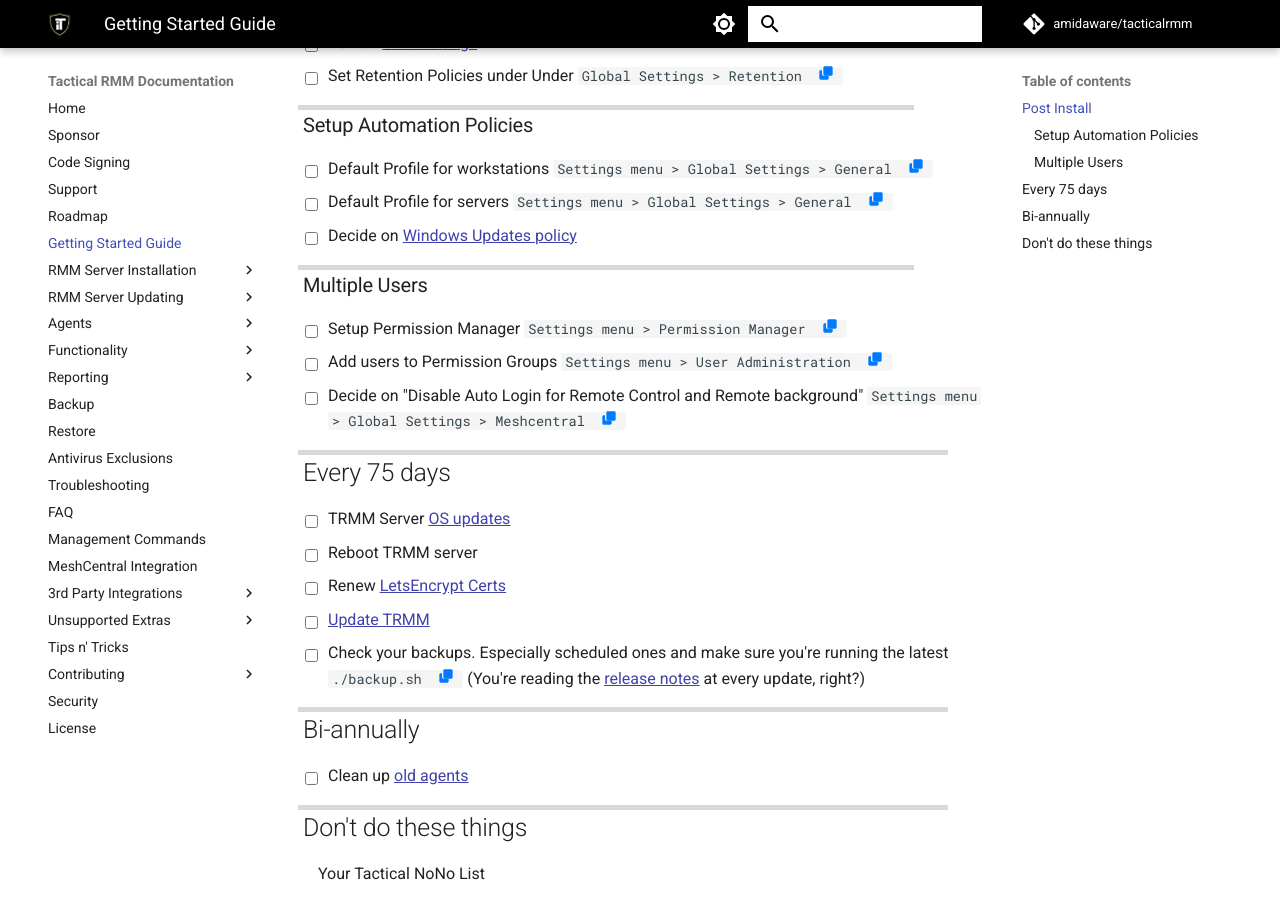
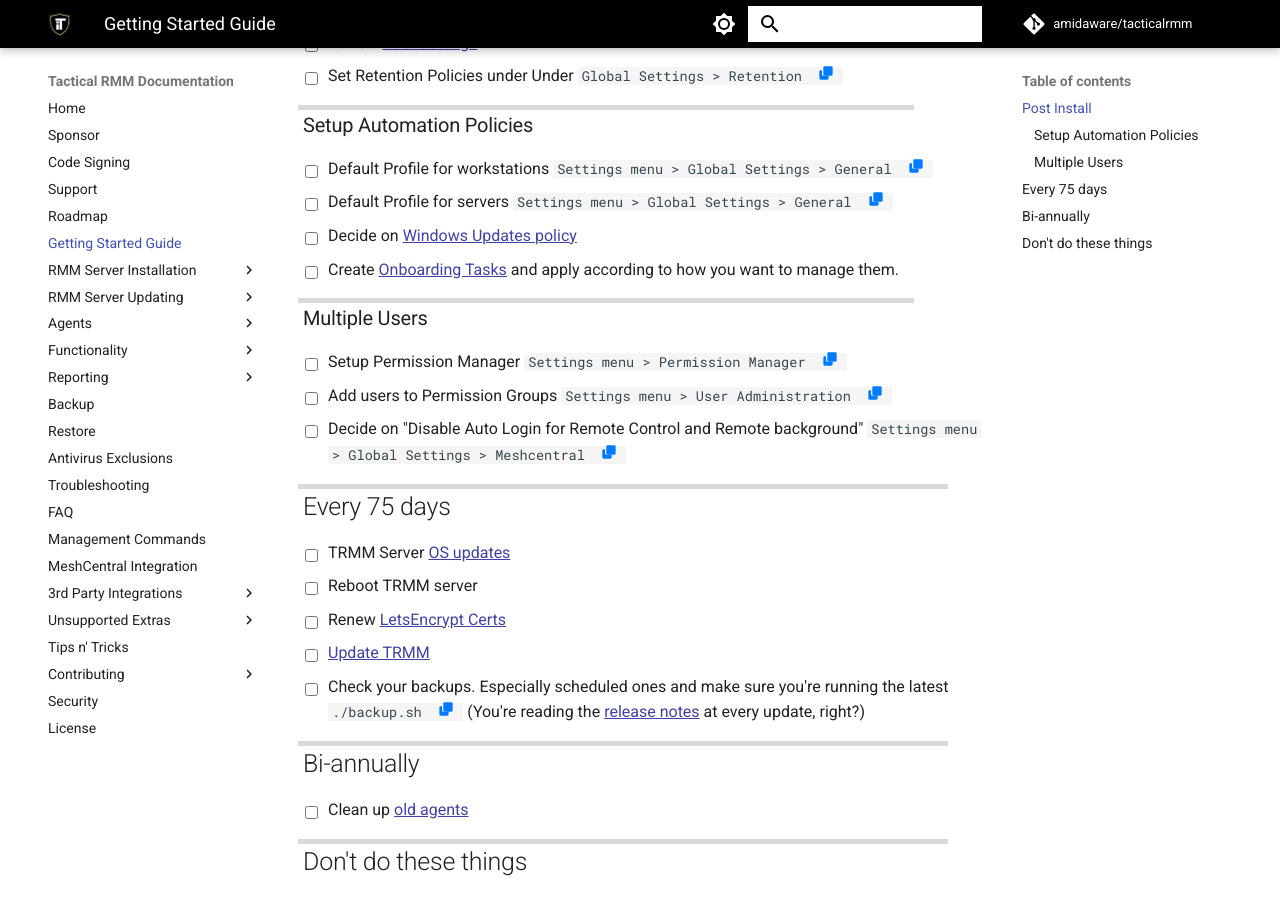
Before and after one commit to amidaware/trmm-docs, an MkDocs documentation site: the page built from docs/guide_gettingstarted.md, in a window 1280 px wide and 900 px high, scrolled down 402 px. Built offline with MkDocs 1.6.1 and Material for MkDocs 9.7.7, drawn with Linux system fonts in a browser that asks for light colours; comment, search, counter and statistics services are not loaded.

Commit message:
docs: add onboarding tasks to getting started guide

```diff
--- a/docs/guide_gettingstarted.md
+++ b/docs/guide_gettingstarted.md
@@ -17,6 +17,7 @@
 * [ ] Default Profile for workstations `Settings menu > Global Settings > General`
 * [ ] Default Profile for servers `Settings menu > Global Settings > General`
 * [ ] Decide on [Windows Updates policy](howitallworks.md#windows-update-management){target=_blank}
+* [ ] Create [Onboarding Tasks](functions/automated_tasks.md#onboarding) and apply according to how you want to manage them.
 
 ### Multiple Users
 
```
